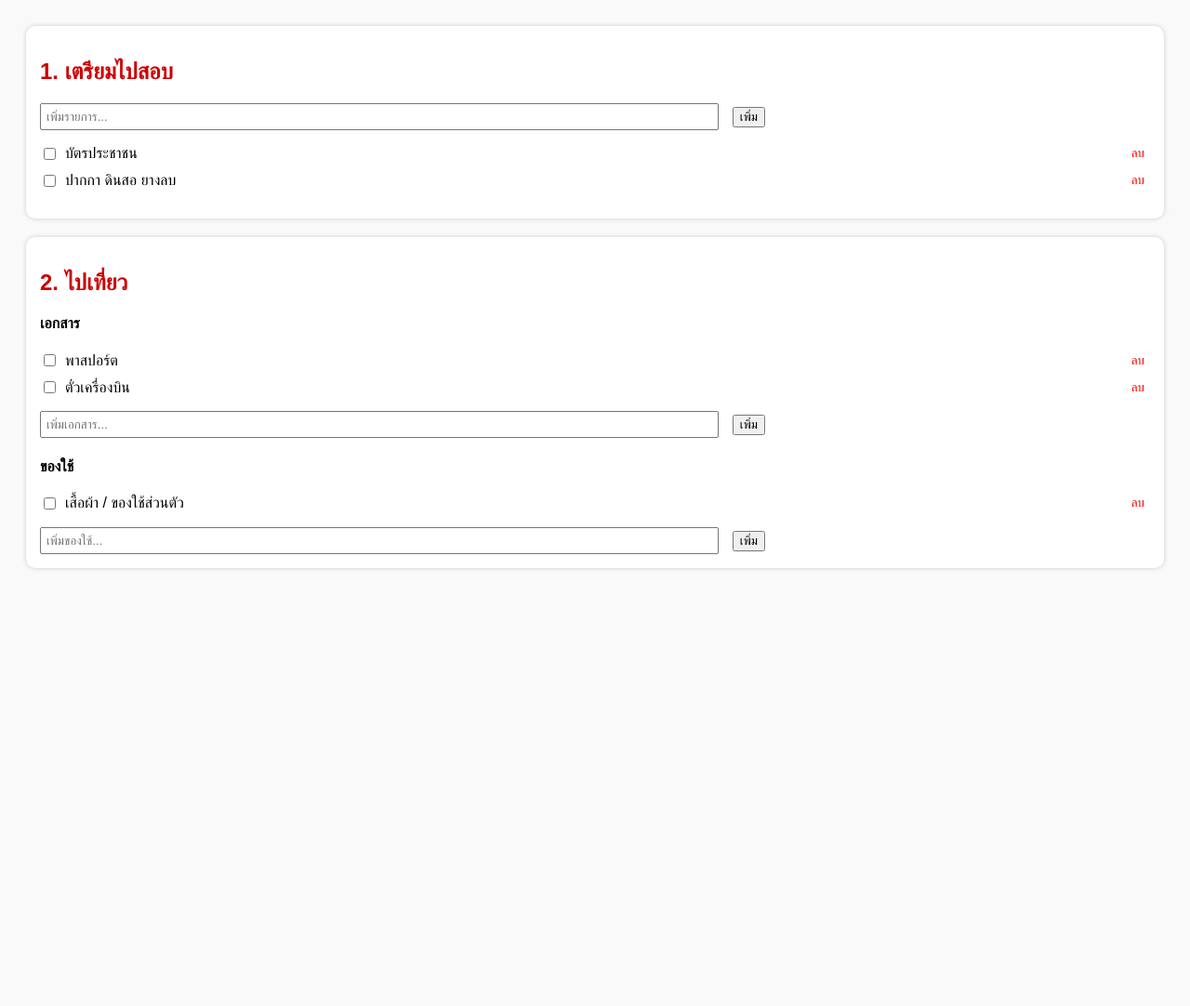
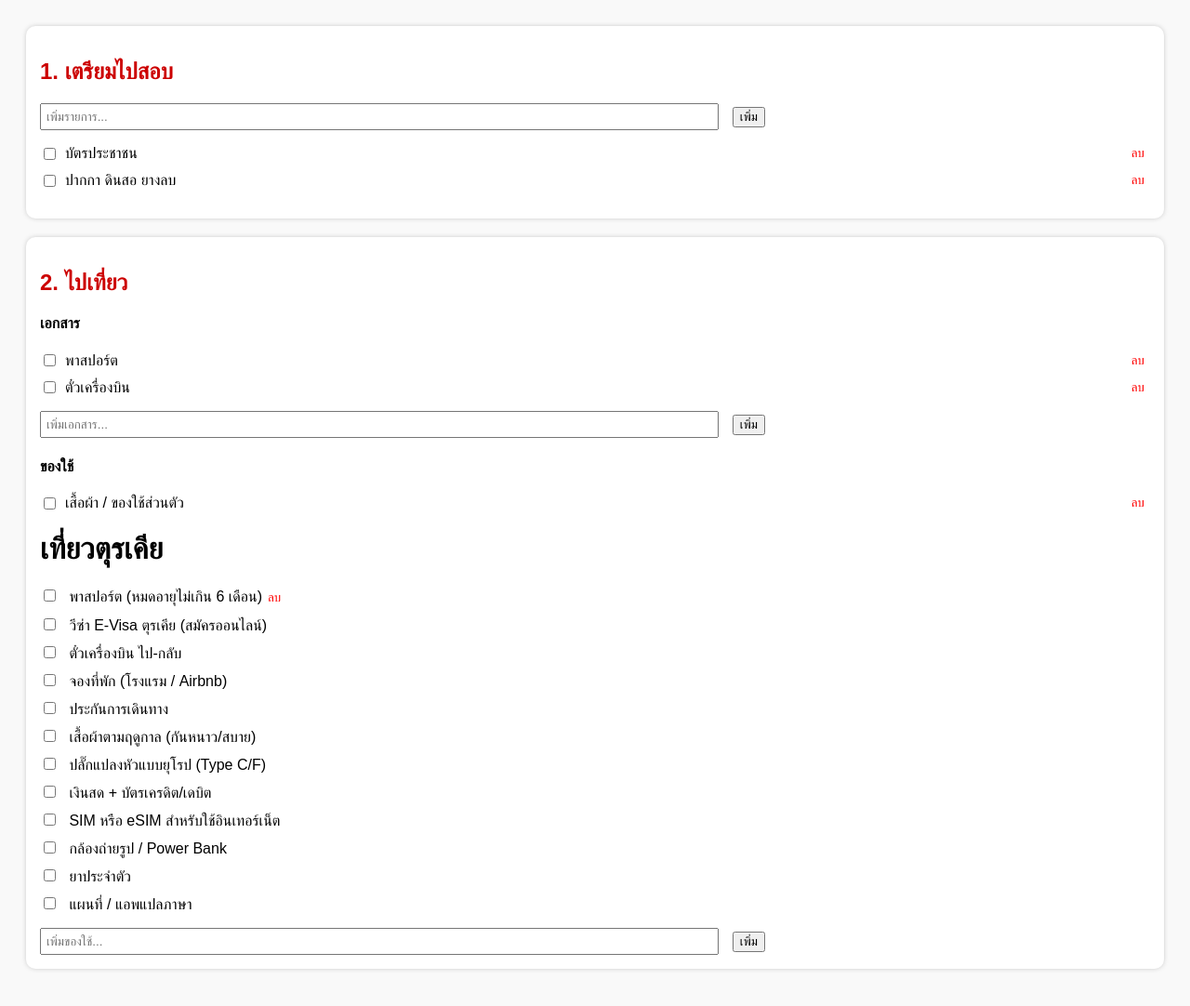
Before and after one commit to sunida130/Checklist-, a plain HTML site: page index.html in a window 1280 px wide. Shown: the whole page at 93% size. Before the commit the page ends 800 px from the top, so only its background shows below. Drawn offline with Linux system fonts and the light colour scheme.

Commit message:
Update index.html

```diff
--- a/index.html
+++ b/index.html
@@ -41,6 +41,21 @@
     <ul id="travel-stuff">
       <li><input type="checkbox"> เสื้อผ้า / ของใช้ส่วนตัว <button onclick="removeItem(this)">ลบ</button></li>
     </ul>
+    <h1>เที่ยวตุรเคีย</h1>
+  <ul>
+    <li><label><input type="checkbox" /> พาสปอร์ต (หมดอายุไม่เกิน 6 เดือน)<button onclick="removeItem(this)">ลบ</button></li>
+    <li><label><input type="checkbox" /> วีซ่า E-Visa ตุรเคีย (สมัครออนไลน์)</label></li>
+    <li><label><input type="checkbox" /> ตั๋วเครื่องบิน ไป-กลับ</label></li>
+    <li><label><input type="checkbox" /> จองที่พัก (โรงแรม / Airbnb)</label></li>
+    <li><label><input type="checkbox" /> ประกันการเดินทาง</label></li>
+    <li><label><input type="checkbox" /> เสื้อผ้าตามฤดูกาล (กันหนาว/สบาย)</label></li>
+    <li><label><input type="checkbox" /> ปลั๊กแปลงหัวแบบยุโรป (Type C/F)</label></li>
+    <li><label><input type="checkbox" /> เงินสด + บัตรเครดิต/เดบิต</label></li>
+    <li><label><input type="checkbox" /> SIM หรือ eSIM สำหรับใช้อินเทอร์เน็ต</label></li>
+    <li><label><input type="checkbox" /> กล้องถ่ายรูป / Power Bank</label></li>
+    <li><label><input type="checkbox" /> ยาประจำตัว</label></li>
+    <li><label><input type="checkbox" /> แผนที่ / แอพแปลภาษา</label></li>
+  </ul>
     <form onsubmit="addItem(event, 'travel-stuff')">
       <input type="text" placeholder="เพิ่มของใช้..." />
       <button type="submit">เพิ่ม</button>
```
